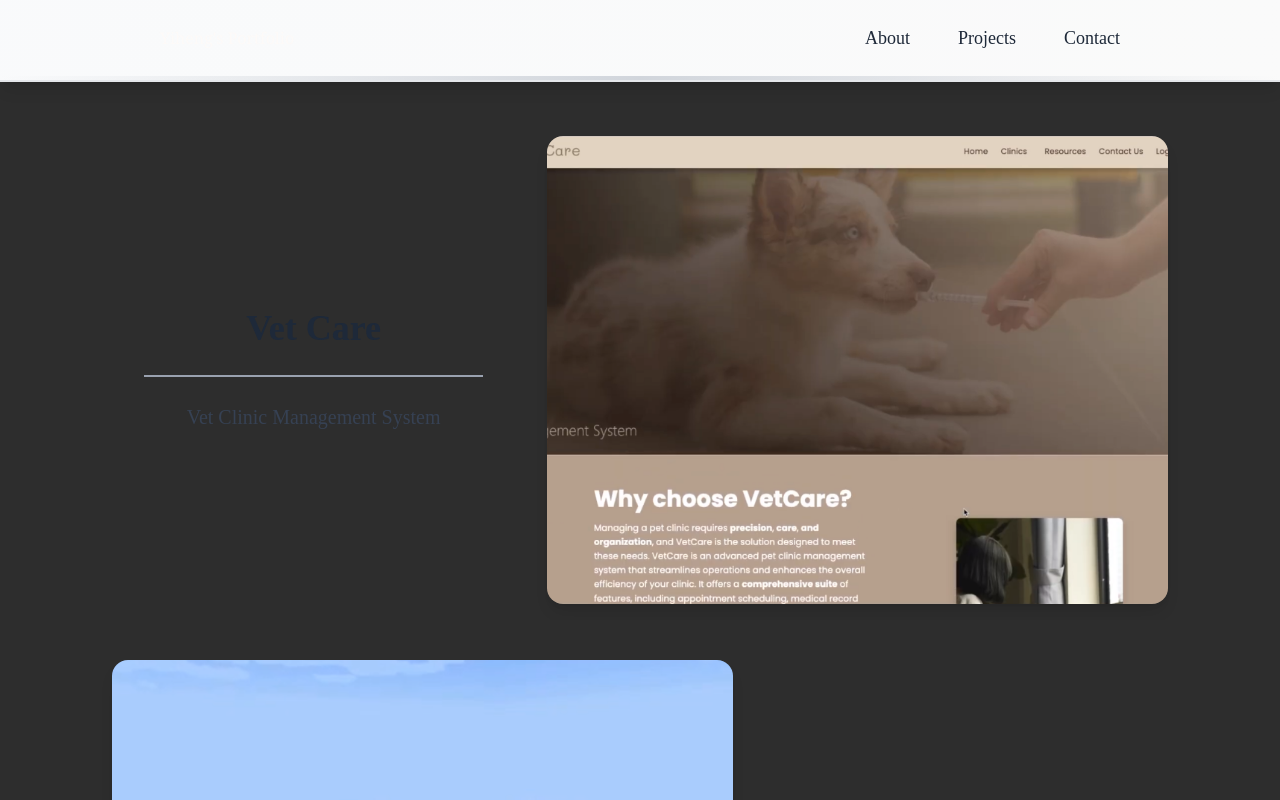
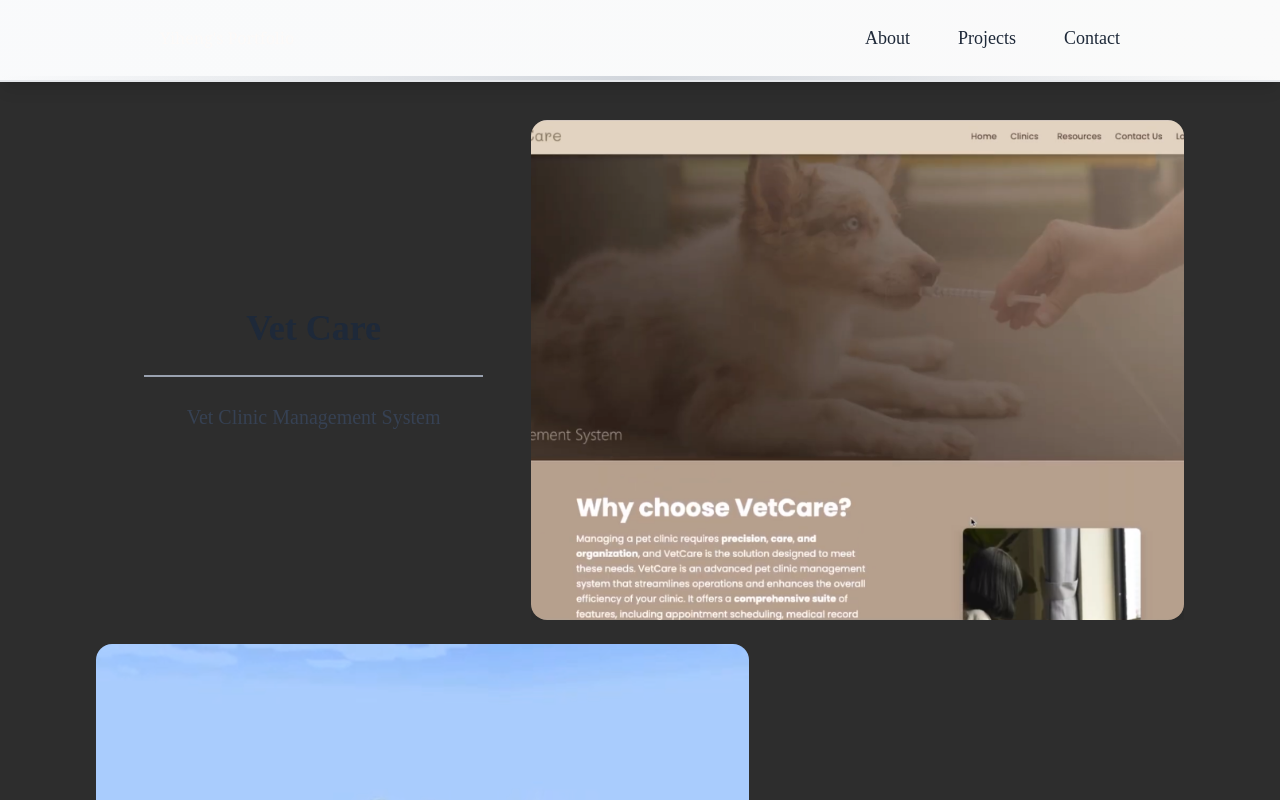
Before and after one commit to gohyiheng/webPortfolio, a Next.js app: page /aboutProjects in a window 1280 px wide. Shown: the top 800 px of the page. Built offline with nearby package versions, Linux system fonts and the light colour scheme.

Commit message:
update: used image instead of img

```diff
--- a/src/pages/aboutDescription.tsx
+++ b/src/pages/aboutDescription.tsx
@@ -1,5 +1,5 @@
-  import { useState } from 'react';
-  import Navbar from './components/navbar';
+import { useState } from 'react';
+import Navbar from './components/navbar';
 import Contact from './components/contact';
   export default function AboutPage() {
 
--- a/src/pages/aboutProjects.tsx
+++ b/src/pages/aboutProjects.tsx
@@ -66,16 +66,19 @@
       }`}
     >
       {/* Image */}
-      <div className="w-full md:w-[60%] h-64 md:h-[500px] flex justify-center items-center overflow-hidden group p-4">
-        <img
-          src={project.image}
-          alt={project.title}
-          className="w-full h-full object-cover rounded-2xl transition-transform duration-700 group-hover:scale-[1.02] shadow-lg"
-          sizes="(max-width: 768px) 100vw, 65vw"
-        />
+      <div className="w-full md:w-[60%] h-64 md:h-[500px] flex justify-center items-center overflow-hidden group p-4 relative">
+        {project.image && (
+          <Image
+            src={project.image}
+            alt={project.title}
+            fill
+            className="object-cover rounded-2xl transition-transform duration-700 group-hover:scale-[1.02] shadow-lg"
+            sizes="(max-width: 768px) 100vw, 60vw"
+          />
+        )}
       </div>
       {/* Text */}
-      <div className="w-full md:w-[40%] px-12 py-4 flex flex-col justify-center h-64 md:h-[500px]">
+      <div className="w-full md:w-[40%] px-12 py-6 flex flex-col justify-center h-64 md:h-[500px]">
         <h2 className="text-4xl text-center font-bold text-gray-800 mb-6 leading-tight">
           {project.title}
         </h2>
```
